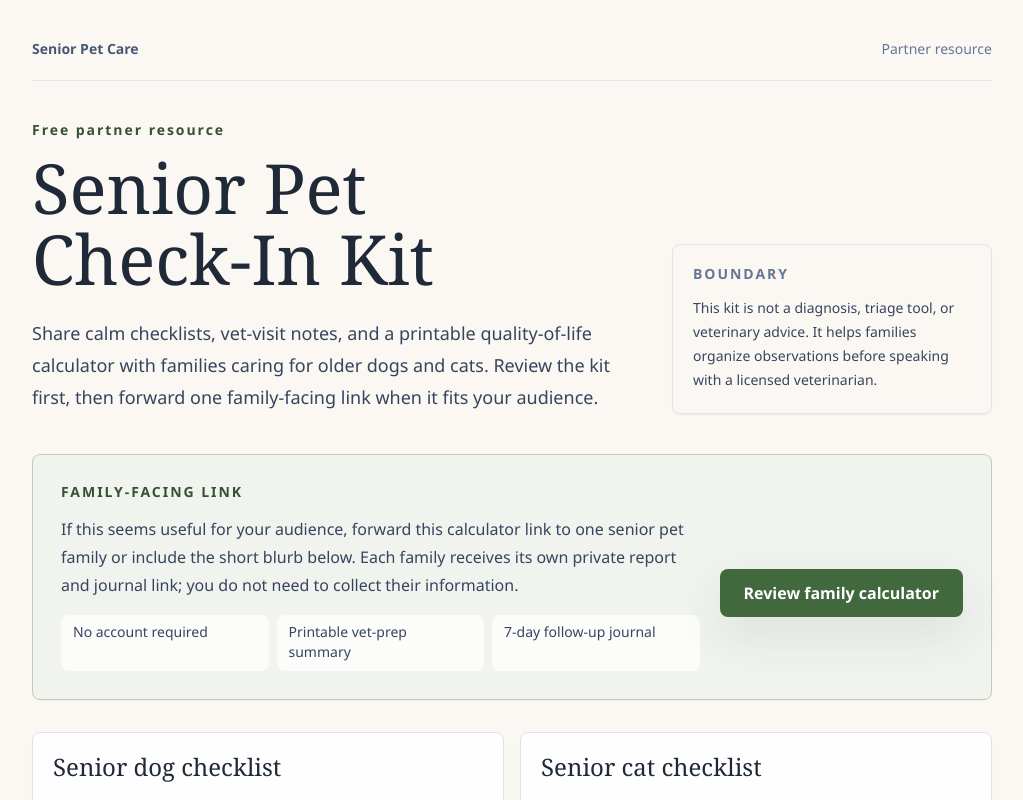
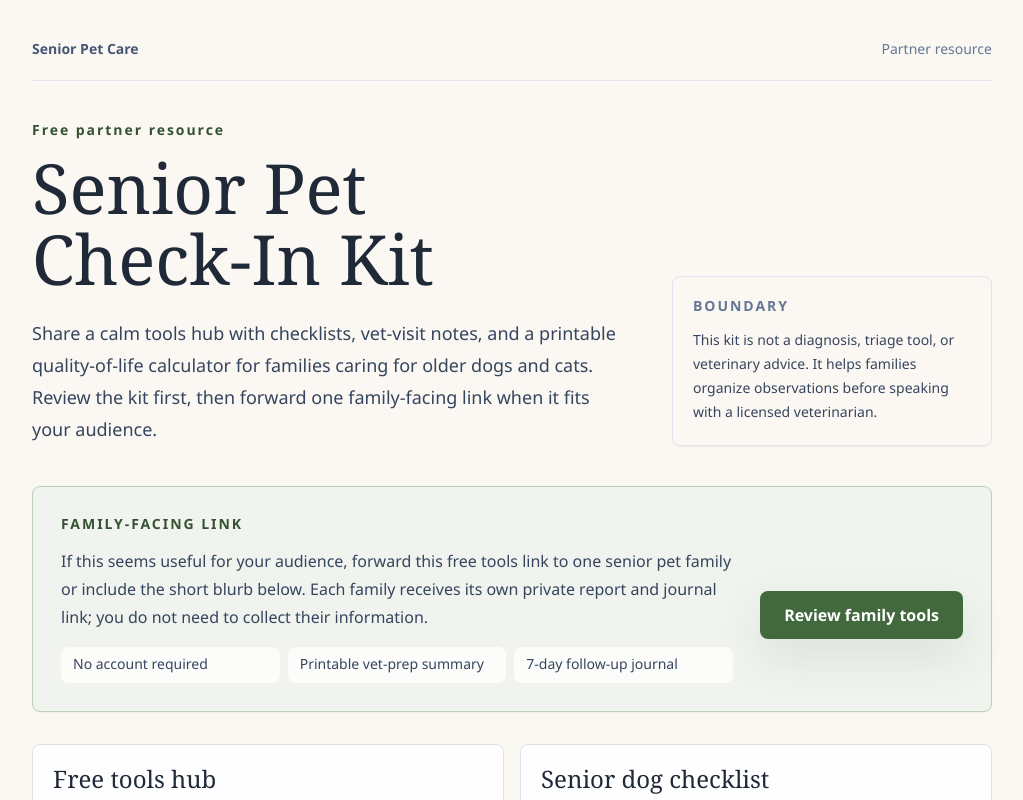
Before and after one commit to RandyThePsycho/senior-pet-care, a Next.js app: page /partners/senior-pet-check-in-kit in a window 1280 px wide. Shown: the top 800 px of the page, without its empty margins (128-1151 px from the left). Built offline with nearby package versions, Linux system fonts and the light colour scheme; no server answers.

Commit message:
Route partner kit to tools hub

```diff
--- a/src/app/partners/senior-pet-check-in-kit/page.tsx
+++ b/src/app/partners/senior-pet-check-in-kit/page.tsx
@@ -14,7 +14,7 @@ export const metadata: Metadata = {
   openGraph: {
     title: 'Senior Pet Check-In Kit for Partners',
     description:
-      'Share free senior dog and cat checklists, vet-visit notes, and a quality-of-life calculator with older pet families.',
+      'Share a free senior pet tools hub with older pet families, including checklists, vet-visit notes, and a quality-of-life calculator.',
     url: '/partners/senior-pet-check-in-kit',
     siteName: SITE_NAME,
     images: [
@@ -72,10 +72,10 @@ export default function SeniorPetCheckInKitPage() {
               Senior Pet Check-In Kit
             </h1>
             <p className="mt-6 max-w-2xl text-lg leading-8 text-navy-600">
-              Share calm checklists, vet-visit notes, and a printable
-              quality-of-life calculator with families caring for older dogs
-              and cats. Review the kit first, then forward one family-facing
-              link when it fits your audience.
+              Share a calm tools hub with checklists, vet-visit notes, and a
+              printable quality-of-life calculator for families caring for
+              older dogs and cats. Review the kit first, then forward one
+              family-facing link when it fits your audience.
             </p>
           </div>
 
--- a/src/components/partners/PartnerKitSharePanel.tsx
+++ b/src/components/partners/PartnerKitSharePanel.tsx
@@ -5,8 +5,16 @@ import Link from 'next/link';
 import CTAButton from '@/components/common/CTAButton';
 
 const ATTRIBUTION_CAMPAIGN = 'senior_pet_checkin_kit';
+const PARTNER_TOOLS_HUB_PATH = '/tools';
 
 const SHARE_RESOURCES = [
+  {
+    label: 'Free tools hub',
+    path: PARTNER_TOOLS_HUB_PATH,
+    fallbackContent: 'tools_hub',
+    description:
+      'A family-facing starting point for the calculator, printable report, and focused senior pet checklists.',
+  },
   {
     label: 'Senior dog checklist',
     path: '/guides/senior-dog-quality-of-life-checklist',
@@ -28,13 +36,6 @@ const SHARE_RESOURCES = [
     description:
       'A simple prompt for organizing what changed, when it started, and what to ask the vet.',
   },
-  {
-    label: 'Quality-of-life calculator',
-    path: '/tools/senior-pet-quality-of-life-calculator',
-    fallbackContent: 'calculator',
-    description:
-      'A printable HHHHHMM-based report and 7-day follow-up journal for senior pet families.',
-  },
 ];
 
 export default function PartnerKitSharePanel() {
@@ -45,8 +46,8 @@ export default function PartnerKitSharePanel() {
   }, []);
 
   const primaryHref = buildTrackedHref({
-    path: '/tools/senior-pet-quality-of-life-calculator',
-    fallbackContent: 'primary_cta',
+    path: PARTNER_TOOLS_HUB_PATH,
+    fallbackContent: 'primary_tools_hub',
     currentSearch,
   });
 
@@ -59,7 +60,7 @@ export default function PartnerKitSharePanel() {
         <div className="mt-3 grid gap-5 lg:grid-cols-[1fr_auto] lg:items-center">
           <div className="max-w-2xl">
             <p className="leading-7 text-navy-600">
-              If this seems useful for your audience, forward this calculator
+              If this seems useful for your audience, forward this free tools
               link to one senior pet family or include the short blurb below.
               Each family receives its own private report and journal link; you
               do not need to collect their information.
@@ -76,7 +77,7 @@ export default function PartnerKitSharePanel() {
               </li>
             </ul>
           </div>
-          <CTAButton href={primaryHref}>Review family calculator</CTAButton>
+          <CTAButton href={primaryHref}>Review family tools</CTAButton>
         </div>
       </section>
 
```
Also changed, not shown: 1 other file (tests, documents, lock files or other folders).
